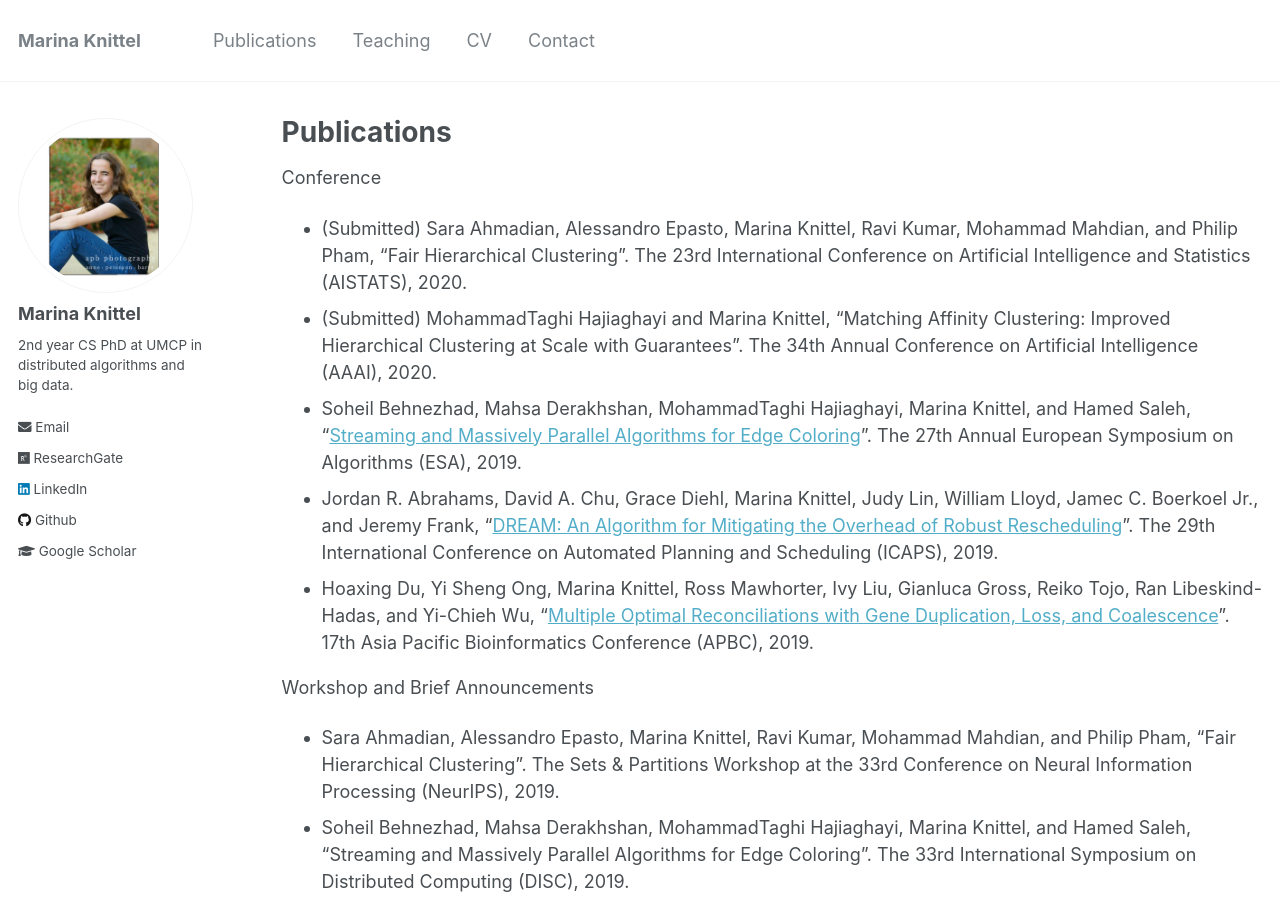
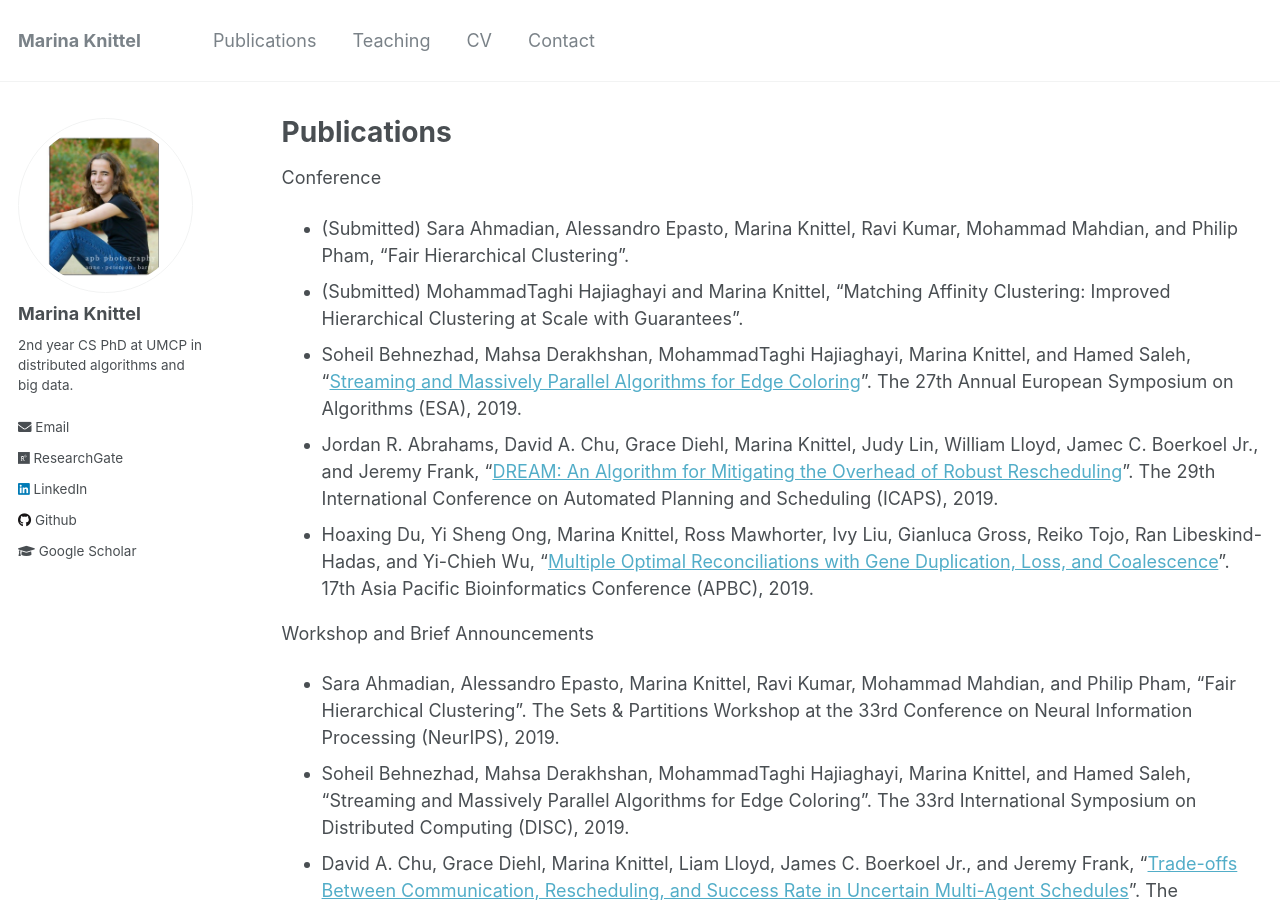
Before and after one commit to mknittel/mknittel.github.io, a Jekyll site: the page built from _pages/publications.md, in a window 1280 px wide and 900 px high. Built offline with Jekyll 4.4.1, drawn with Linux system fonts in a browser that asks for light colours.

Commit message:
Removed conference names from submissions

```diff
--- a/_pages/publications.md
+++ b/_pages/publications.md
@@ -6,8 +6,8 @@
 ---
 
 Conference
-* (Submitted) Sara Ahmadian, Alessandro Epasto, Marina Knittel, Ravi Kumar, Mohammad Mahdian, and Philip Pham, "Fair Hierarchical Clustering". The 23rd International Conference on Artificial Intelligence and Statistics (AISTATS), 2020.
-* (Submitted) MohammadTaghi Hajiaghayi and Marina Knittel, "Matching Affinity Clustering: Improved Hierarchical Clustering at Scale with Guarantees". The 34th Annual Conference on Artificial Intelligence (AAAI), 2020.
+* (Submitted) Sara Ahmadian, Alessandro Epasto, Marina Knittel, Ravi Kumar, Mohammad Mahdian, and Philip Pham, "Fair Hierarchical Clustering".
+* (Submitted) MohammadTaghi Hajiaghayi and Marina Knittel, "Matching Affinity Clustering: Improved Hierarchical Clustering at Scale with Guarantees".
 * Soheil Behnezhad, Mahsa Derakhshan, MohammadTaghi Hajiaghayi, Marina Knittel, and Hamed Saleh, "[Streaming and Massively Parallel Algorithms for Edge Coloring](https://mknittel.github.io/publications/Behnezhad-et-al-ESA-2019)". The 27th Annual European Symposium on Algorithms (ESA), 2019.
 * Jordan R. Abrahams, David A. Chu, Grace Diehl, Marina Knittel, Judy Lin, William Lloyd, Jamec C. Boerkoel Jr., and Jeremy Frank, "[DREAM: An Algorithm for Mitigating the Overhead of Robust Rescheduling](https://mknittel.github.io/publications/Abrahams-et-al-ICAPS-2019)". The 29th International Conference on Automated Planning and Scheduling (ICAPS), 2019.
 * Hoaxing  Du,  Yi  Sheng  Ong,  Marina  Knittel,  Ross  Mawhorter,  Ivy  Liu,  Gianluca  Gross,  Reiko Tojo, Ran Libeskind-Hadas, and Yi-Chieh Wu, "[Multiple Optimal Reconciliations with Gene Duplication,  Loss,  and  Coalescence](https://mknittel.github.io/publications/Du-et-al-APBC-2019)". 17th Asia Pacific Bioinformatics Conference (APBC), 2019.
```
Also changed, not shown: 1 other file.
